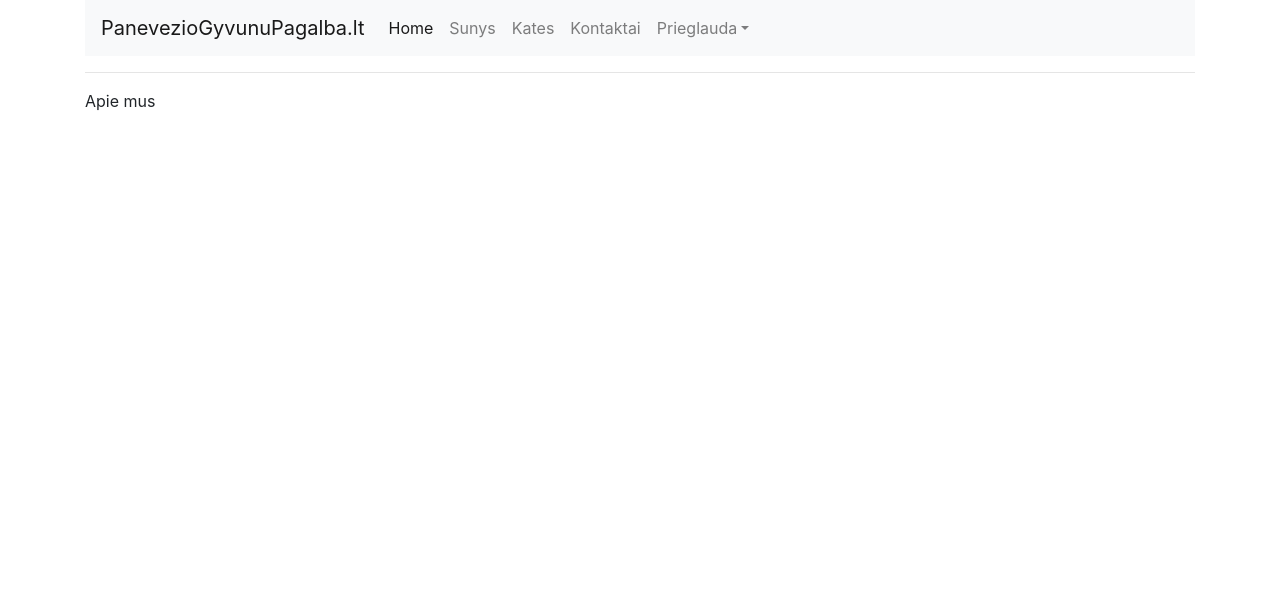
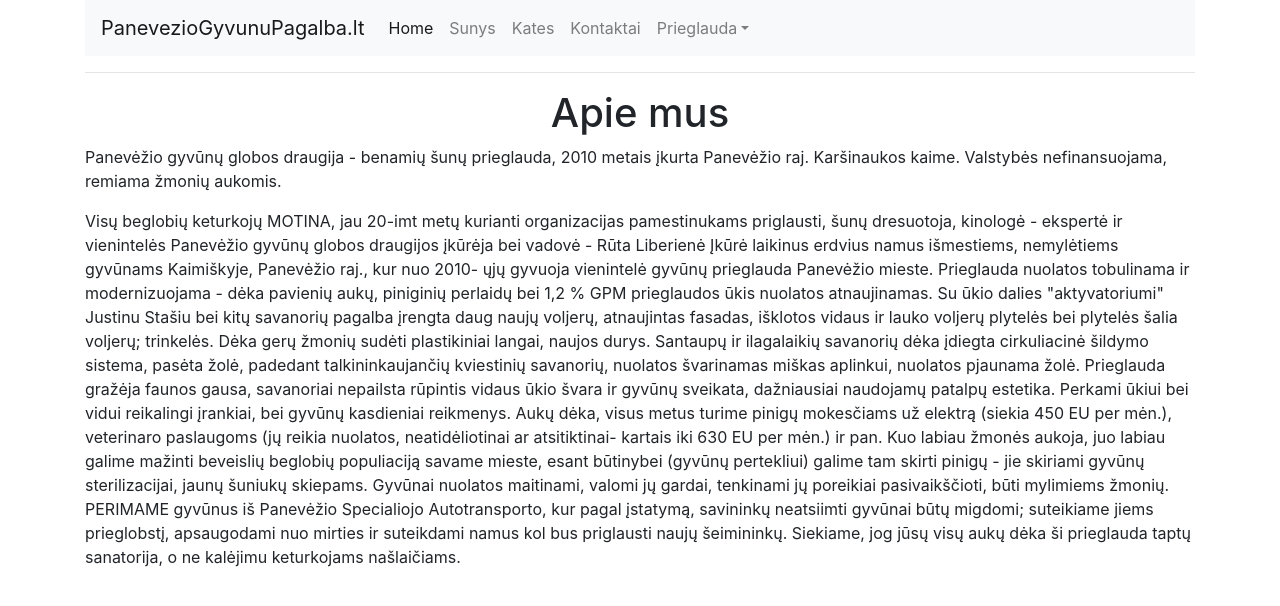
Before and after one commit to azegas/pagalbaGyvunams, a Django app: page /apie/ in a window 1280 px wide. Shown: the top 606 px of the page. Run offline with Django 4.2, Linux system fonts and the light colour scheme.

Commit message:
feat: added apie mus page

```diff
--- a/pagalbaGyvunams/gyvuneliai/templates/gyvuneliai/apie_mus.html
+++ b/pagalbaGyvunams/gyvuneliai/templates/gyvuneliai/apie_mus.html
@@ -1,5 +1,29 @@
 {% extends 'gyvuneliai/main.html' %}
 
 {% block content %}
-    <p>Apie mus</p>
+    <h1 class="text-center">Apie mus</h1>
+    <p>Panevėžio gyvūnų globos draugija - benamių šunų prieglauda, 2010 metais įkurta Panevėžio raj. Karšinaukos kaime.
+        Valstybės nefinansuojama, remiama žmonių aukomis.</p>
+
+    <p>Visų beglobių keturkojų MOTINA, jau 20-imt metų kurianti organizacijas pamestinukams priglausti, šunų dresuotoja,
+        kinologė - ekspertė ir vienintelės Panevėžio gyvūnų globos draugijos įkūrėja bei vadovė - Rūta Liberienė Įkūrė
+        laikinus erdvius namus išmestiems, nemylėtiems gyvūnams Kaimiškyje, Panevėžio raj., kur nuo 2010- ųjų gyvuoja
+        vienintelė gyvūnų prieglauda Panevėžio mieste.
+        Prieglauda nuolatos tobulinama ir modernizuojama - dėka pavienių aukų, piniginių perlaidų bei 1,2 % GPM prieglaudos
+        ūkis nuolatos atnaujinamas.
+        Su ūkio dalies "aktyvatoriumi" Justinu Stašiu bei kitų savanorių pagalba įrengta daug naujų voljerų, atnaujintas
+        fasadas, išklotos vidaus ir lauko voljerų plytelės bei plytelės šalia voljerų; trinkelės. Dėka gerų žmonių sudėti
+        plastikiniai langai, naujos durys. Santaupų ir ilagalaikių savanorių dėka įdiegta cirkuliacinė šildymo sistema,
+        pasėta žolė, padedant talkininkaujančių kviestinių savanorių, nuolatos švarinamas miškas aplinkui, nuolatos pjaunama
+        žolė. Prieglauda gražėja faunos gausa, savanoriai nepailsta rūpintis vidaus ūkio švara ir gyvūnų sveikata,
+        dažniausiai naudojamų patalpų estetika. Perkami ūkiui bei vidui reikalingi įrankiai, bei gyvūnų kasdieniai
+        reikmenys. Aukų dėka, visus metus turime pinigų mokesčiams už elektrą (siekia 450 EU per mėn.), veterinaro
+        paslaugoms (jų reikia nuolatos, neatidėliotinai ar atsitiktinai- kartais iki 630 EU per mėn.) ir pan. Kuo labiau
+        žmonės aukoja, juo labiau galime mažinti beveislių beglobių populiaciją savame mieste, esant būtinybei (gyvūnų
+        pertekliui) galime tam skirti pinigų - jie skiriami gyvūnų sterilizacijai, jaunų šuniukų skiepams.
+        Gyvūnai nuolatos maitinami, valomi jų gardai, tenkinami jų poreikiai pasivaikščioti, būti mylimiems žmonių.
+        PERIMAME gyvūnus iš Panevėžio Specialiojo Autotransporto, kur pagal įstatymą, savininkų neatsiimti gyvūnai būtų
+        migdomi; suteikiame jiems prieglobstį, apsaugodami nuo mirties ir suteikdami namus kol bus priglausti naujų
+        šeimininkų.
+        Siekiame, jog jūsų visų aukų dėka ši prieglauda taptų sanatorija, o ne kalėjimu keturkojams našlaičiams.</p>
 {% endblock content %}
```
